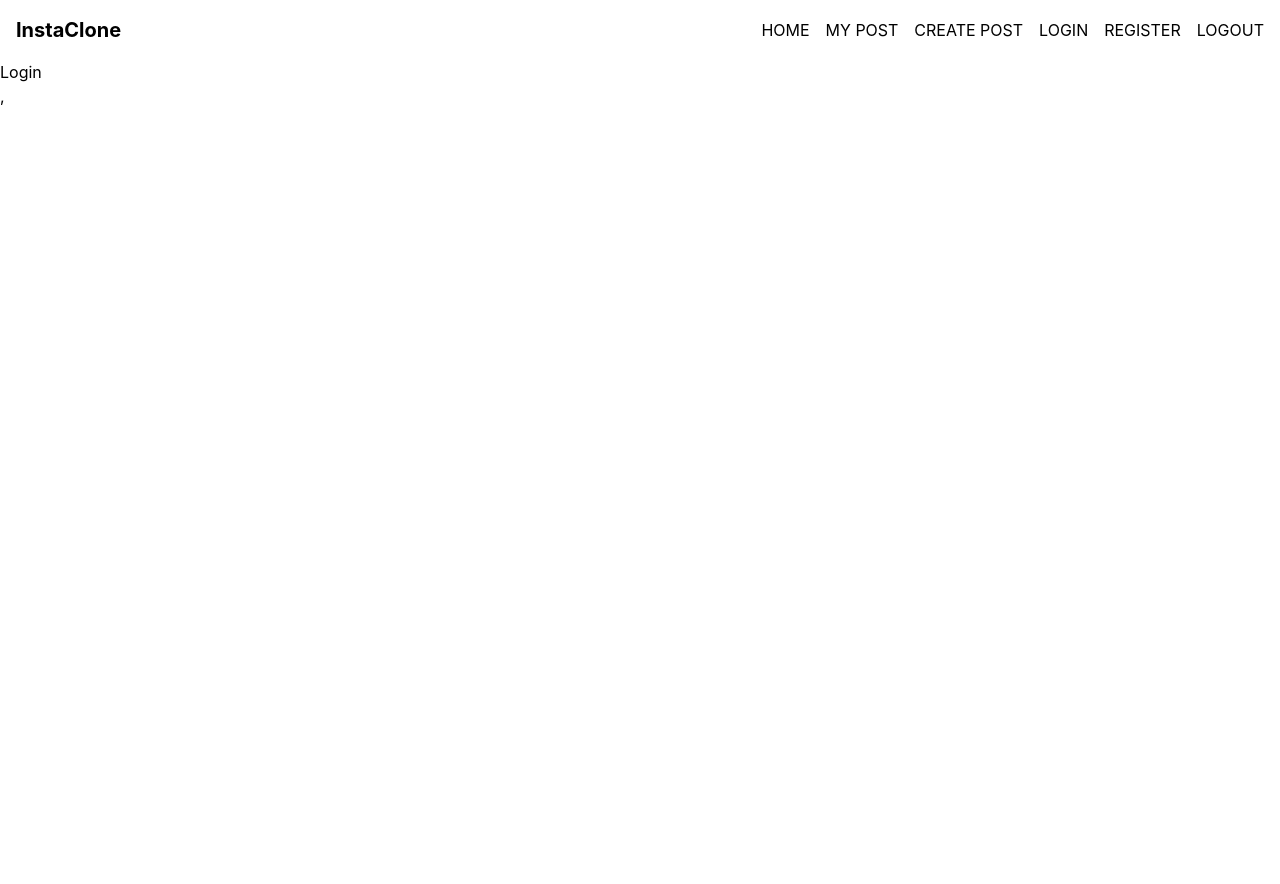
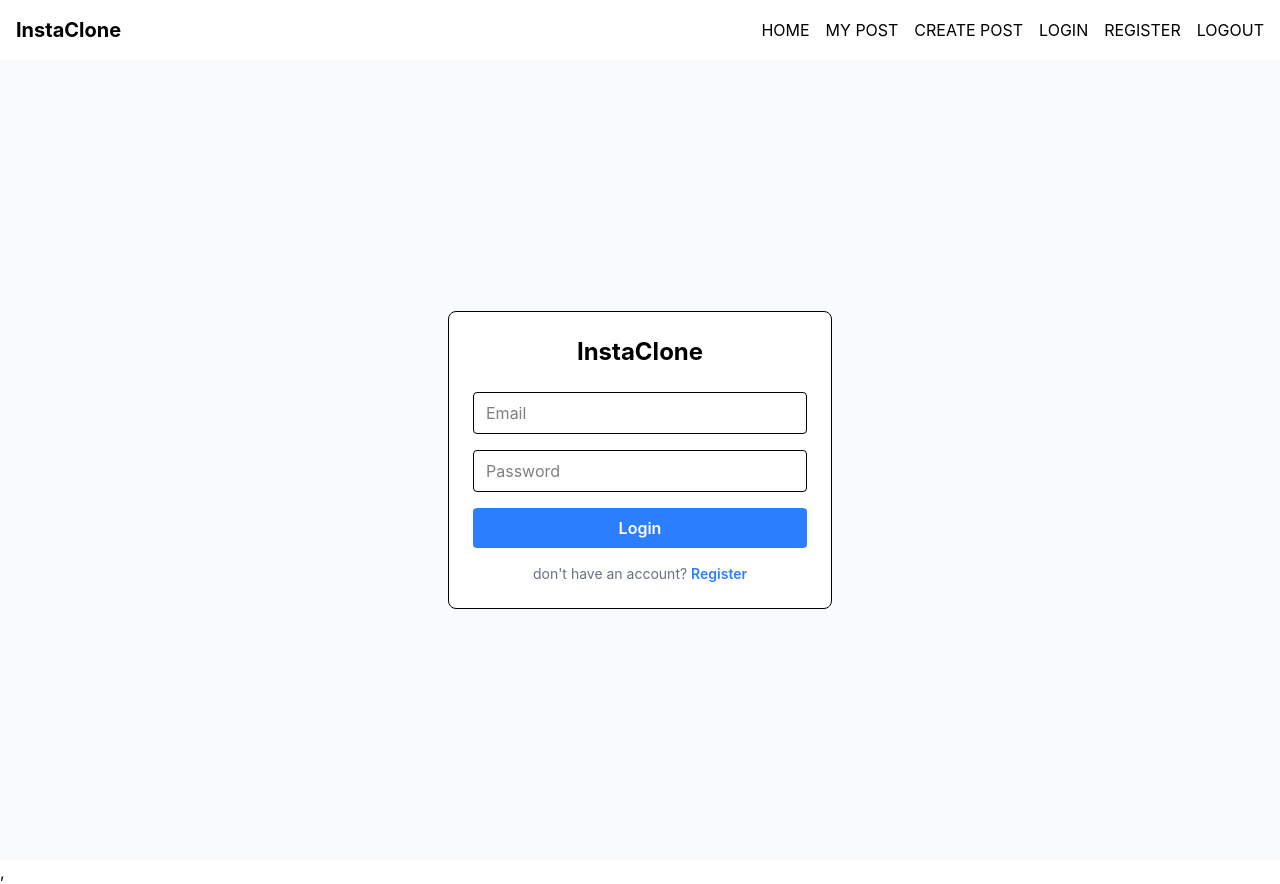
Before and after one commit to SuyashGupta007/InstaClone, a React (Vite) app in the folder frontend/instaClone/: page /login in a window 1280 px wide. Before the commit the page ends 800 px from the top, so only its background shows below. Built offline with nearby package versions, Linux system fonts and the light colour scheme.

Commit message:
created login logout UI

```diff
--- a/frontend/instaClone/src/components/Navbar.jsx
+++ b/frontend/instaClone/src/components/Navbar.jsx
@@ -1,7 +1,12 @@
 import React from 'react'
 import { Link } from 'react-router-dom'
+import API from '../Api'
 
 const Navbar = () => {
+  const logout = async () => {
+    await API.post("/auth/logout");
+    window.location.href = "/login";
+  }
   return (
     <div className='broder-b p-4 flex justify-between items-center bg-white'>
         <h1 className='font-bold text-xl'>InstaClone</h1>
@@ -11,7 +16,7 @@ const Navbar = () => {
             <h2>CREATE POST</h2>
             <Link className='hover:text-blue-500' to="/login">LOGIN</Link>
             <Link className='hover:text-blue-500' to="/register">REGISTER</Link>
-            <button className='hover:text-red-500'>LOGOUT</button>
+            <button onClick={logout} className='hover:text-red-500'>LOGOUT</button>
 
          </div>
     </div>
--- a/frontend/instaClone/src/pages/Login.jsx
+++ b/frontend/instaClone/src/pages/Login.jsx
@@ -1,9 +1,97 @@
-import React from 'react'
+import React, { useState } from "react";
+import { Link } from "react-router-dom";
+import API from "../Api"; // Axios instance or API utility for backend calls
+
 
 const Login = () => {
+  // State to store form input values
+  const [form, setForm] = useState({
+
+    email: "",
+    password: "",
+  });
+
+  // Function to handle form submission
+  const submit = async () => {
+    try {
+      // Sending POST request to backend for user registration
+      await API.post("/auth/login", form);
+
+      // Success message
+      alert("User logged in successfully");
+    } catch (error) {
+      // Logging error for debugging
+      console.error(error.message);
+
+      // Failure message
+      alert("Registration failed");
+    }
+  };
+
   return (
-    <div>Login</div>
-  )
+    // Full screen container with center alignment
+    <div className="min-h-screen flex items-center justify-center bg-gray-50">
+
+      {/* Card container */}
+      <div className="w-full max-w-sm bg-white border rounded-lg p-6">
+
+        {/* App Title */}
+        <h2 className="text-2xl font-bold text-center mb-6">
+          InstaClone
+        </h2>
+
+        {/* Form Inputs */}
+        <div className="space-y-4">
+
+
+
+          {/* Email Input */}
+          <input
+            type="email"
+            placeholder="Email"
+            className="w-full border rounded px-3 py-2 focus:outline-none focus:ring-1 focus:ring-blue-500"
+            value={form.email}
+            onChange={(e) =>
+              // Updating email in state
+              setForm({ ...form, email: e.target.value })
+            }
+          />
+
+          {/* Password Input */}
+          <input
+            type="password"
+            placeholder="Password"
+            className="w-full border rounded px-3 py-2 focus:outline-none focus:ring-1 focus:ring-blue-500"
+            value={form.password}
+            onChange={(e) =>
+              // Updating password in state
+              setForm({ ...form, password: e.target.value })
+            }
+          />
+
+          {/* Submit Button */}
+          <button
+            className="w-full bg-blue-500 text-white py-2 rounded font-semibold hover:bg-blue-600"
+            onClick={submit} // Calls submit function on click
+          >
+            Login
+          </button>
+        </div>
+
+        {/* Redirect to Login Page */}
+        <p className="text-center text-sm text-gray-500 mt-4">
+            don't have an account?{" "}
+          <Link
+            to="/register"
+            className="text-blue-500 font-semibold hover:underline"
+          >
+            Register
+          </Link>
+        </p>
+
+      </div>
+    </div>
+  );
 }
 
 export default Login
```
